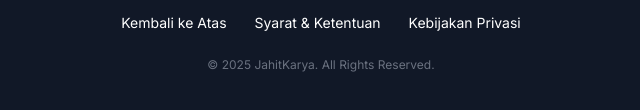
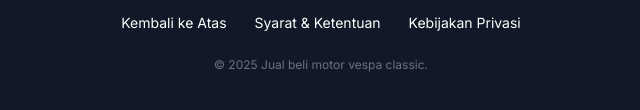
Before and after one commit to firmanarifin75/miracleboys, a plain HTML site: page index.html in a window 1280 px wide. Shown: the part 3531-3641 px from the top of the page, 319-959 px from the left. Drawn offline with nearby package versions, Linux system fonts and the light colour scheme.

Commit message:
ganti footer

```diff
--- a/index.html
+++ b/index.html
@@ -285,7 +285,7 @@
                 <a href="#" class="hover:text-teal-400 transition">Syarat & Ketentuan</a>
                 <a href="#" class="hover:text-teal-400 transition">Kebijakan Privasi</a>
             </div>
-            <p class="mt-6 text-xs text-gray-500">&copy; 2025 JahitKarya. All Rights Reserved.</p>
+            <p class="mt-6 text-xs text-gray-500">&copy; 2025 Jual beli motor vespa classic.</p>
         </div>
     </footer>
 
```
